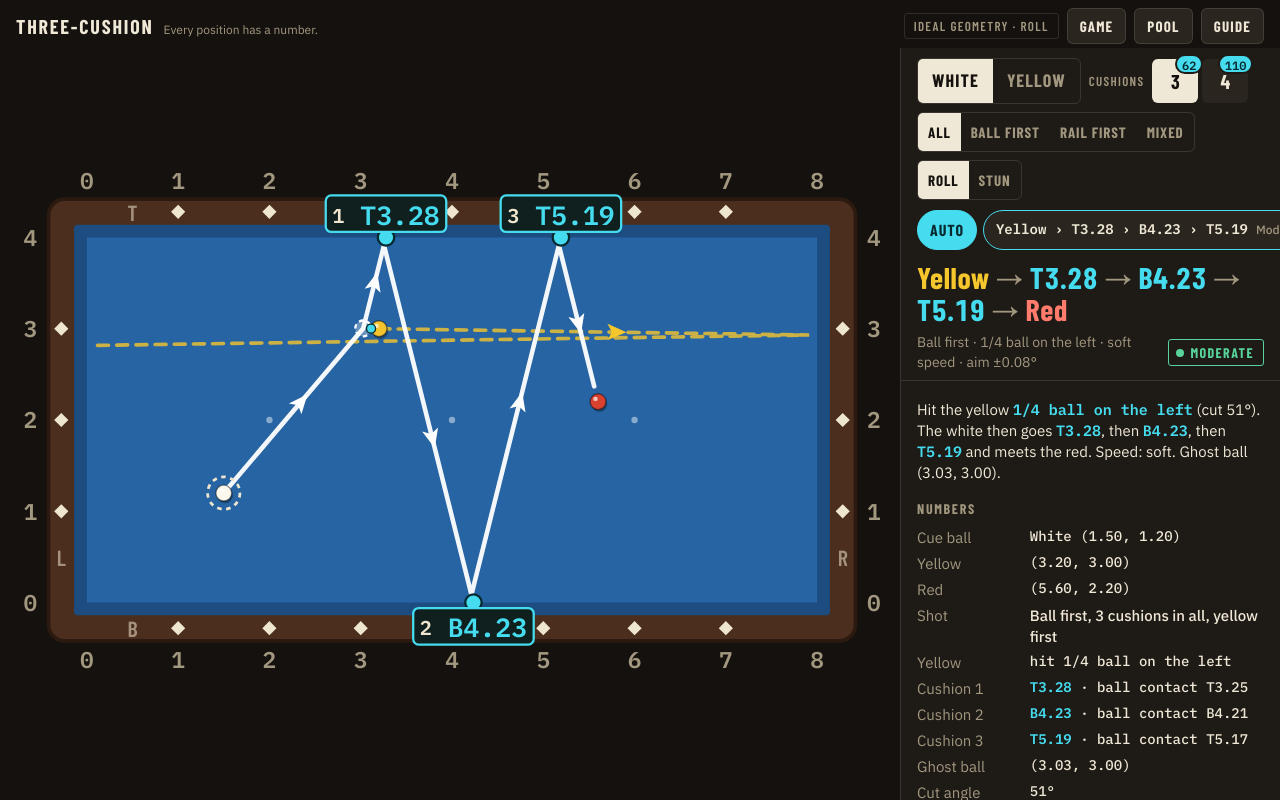
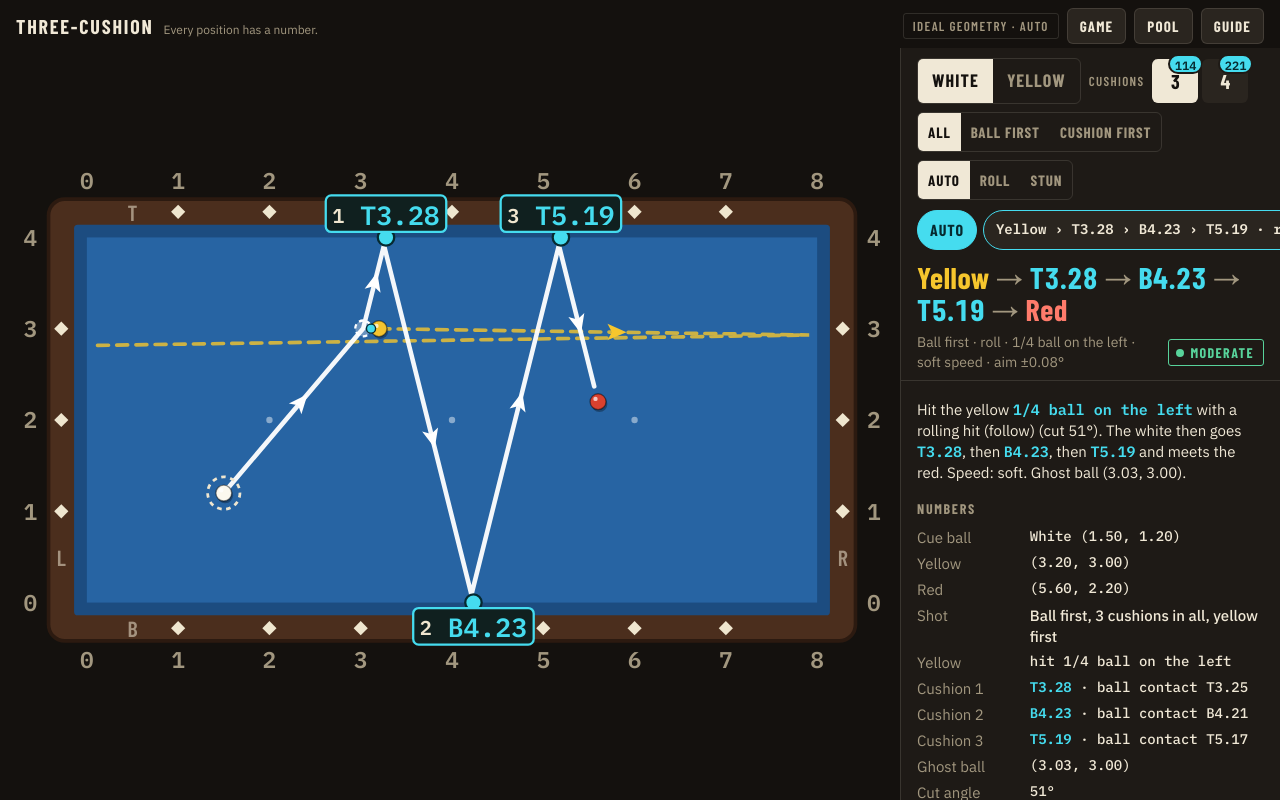
Before and after one commit to Awarently/cartesian-billiards, a website with bundled scripts: page carom.html in a window 1280 px wide. Built offline with nearby package versions, Linux system fonts and the light colour scheme.

Commit message:
Carom: line of sight first, Auto hit (roll or stun per route)
Gary's layout again (yellow 0.46,2.56; white 4.70,2.24; red 5.63,2.21):
the app still chose a cushion before the first ball. Two causes:
the Mixed filter was on, and the Roll setting applied to every route, so
the natural straight-at-the-white route (needs a stun hit) scored badly.

- Hit model "auto" (new default): solve with roll and stun, each route
  keeps its own hit; UI shows it per route.
- Cushions before the first ball cost 10 each when the cue ball has a
  clear line to either object ball; 2 each when both lines are blocked.
  Aim-sensitivity weight 4 -> 3.
- Filter simplified: All / Ball first / Cushion first. Route line starts
  with "Filter:" when a filter is on.
- Best route on 150 random layouts: straight at a ball in 149, the other
  has both lines blocked. Gary's layout: White -> B6.15 -> R2.66 -> T6.83
  -> Red (stun, 3/8 ball on the right).
- 17 carom + 41 pool tests pass. Service worker cb-v13.

Co-Authored-By: Claude Opus 5.5 <noreply@anthropic.com>
Claude-Session: https://claude.ai/code/session_01DSb3bUs4nNm3LqSB9vhLFt

```diff
--- a/carom-app.js
+++ b/carom-app.js
@@ -13,7 +13,7 @@
 
   function defaults() {
     return {
-      cue: 'white', cushions: 3, family: 'all', model: 'roll', route: null, routeN: 0,
+      cue: 'white', cushions: 3, family: 'all', model: 'auto', route: null, routeN: 0,
       balls: { white: { x: 1.5, y: 1.2 }, yellow: { x: 3.2, y: 3.0 }, red: { x: 5.6, y: 2.2 } },
       table: '10', pointMode: false, orient: 'auto',
       show: { grid: false, numbers: true, ghost: true, path: true, object: true },
@@ -44,8 +44,8 @@
     try {
       d.cue = s.cue === 'yellow' ? 'yellow' : 'white';
       d.cushions = s.cushions === 4 ? 4 : 3;
-      d.family = ['all', 'ball-first', 'rail-first', 'mixed'].indexOf(s.family) >= 0 ? s.family : 'all';
-      d.model = s.model === 'stun' ? 'stun' : 'roll';
+      d.family = ['all', 'ball-first', 'cushion-first'].indexOf(s.family) >= 0 ? s.family : 'all';
+      d.model = s.model === 'stun' || s.model === 'roll' ? s.model : 'auto';
       d.route = typeof s.route === 'string' ? s.route : null;
       d.routeN = Number.isInteger(s.routeN) && s.routeN >= 0 && s.routeN < 8 ? s.routeN : 0;
       d.table = CC.TABLES[s.table] ? s.table : '10';
@@ -88,7 +88,7 @@
 
   /* ---------- solving ---------- */
 
-  function routeKey(s) { return s.firstName + ':' + s.seq1.join('') + '|' + s.seq2.join(''); }
+  function routeKey(s) { return s.model + ':' + s.firstName + ':' + s.seq1.join('') + '|' + s.seq2.join(''); }
   function request() {
     var o = objIds();
     return {
@@ -224,12 +224,14 @@
   function f1(v) { return CB.fmt(v, 1); }
   function f2(v) { return CB.fmt(v, 2); }
   function pt(p) { return '(' + f2(p.x) + ', ' + f2(p.y) + ')'; }
-  var FAMILY = { 'ball-first': 'Ball first', 'rail-first': 'Rail first', 'mixed': 'Mixed' };
+  var FAMILY = { 'all': 'All', 'ball-first': 'Ball first', 'cushion-first': 'Cushion first', 'rail-first': 'Rail first', 'mixed': 'Mixed' };
   /* "Ball first", "1 cushion first", "Rail first" ... */
   function famText(s) {
     if (s.family !== 'mixed') return FAMILY[s.family];
     return s.seq1.length + (s.seq1.length === 1 ? ' cushion' : ' cushions') + ' first';
   }
+  var MODEL = { auto: 'roll or stun per route', roll: 'rolling hit', stun: 'stun hit' };
+  function hitName(s) { return s.model === 'roll' ? 'rolling hit (follow)' : 'stun hit (no follow)'; }
   function hitText(s) { return CC.thicknessText(s.thickness) + (s.thickness > 0.97 ? '' : ' on the ' + s.hitSide); }
 
   /* Events in order: cushions, first ball, cushions, second ball. */
@@ -249,6 +251,7 @@
     var sol = current, valid = sols.filter(function (s) { return s.valid; });
     $('cue-white').setAttribute('aria-pressed', state.cue === 'white');
     $('cue-yellow').setAttribute('aria-pressed', state.cue === 'yellow');
+    $('hit-auto').setAttribute('aria-pressed', state.model === 'auto');
     $('hit-roll').setAttribute('aria-pressed', state.model === 'roll');
     $('hit-stun').setAttribute('aria-pressed', state.model === 'stun');
     document.querySelectorAll('[data-family]').forEach(function (b) { b.setAttribute('aria-pressed', b.getAttribute('data-family') === state.family); });
@@ -262,7 +265,7 @@
     valid.slice(0, MAX_CHIPS).forEach(function (s, k) {
       var key = routeKey(s), ord = seen[key] = (seen[key] === undefined ? 0 : seen[key] + 1);
       rh.push('<button type="button" class="route-chip' + (k === 0 ? ' best' : '') + '" data-route="' + esc(key) + '" data-n="' + ord + '" aria-pressed="' + (!!state.route && current === s) + '">' +
-        esc(chipLabel(s)) + '<span class="lvl">' + s.difficulty + '</span></button>');
+        esc(chipLabel(s)) + (state.model === 'auto' ? ' \u00b7 ' + s.model : '') + '<span class="lvl">' + s.difficulty + '</span></button>');
     });
     if (valid.length > MAX_CHIPS) rh.push('<span class="routes-empty">+' + (valid.length - MAX_CHIPS) + ' harder</span>');
     if (!valid.length) rh.push('<span class="routes-empty">No ' + state.cushions + '-cushion route' + (state.family !== 'all' ? ' of this kind' : '') + '. Move a ball or change the settings.</span>');
@@ -276,7 +279,7 @@
       status.className = 'status ' + (sol.warnings.length ? 'warn' : 'ok');
       status.textContent = sol.warnings.length ? 'Caution' : sol.difficulty;
       sub.className = 'sub';
-      sub.textContent = famText(sol) + ' · ' + hitText(sol) + ' · ' + sol.speedCategory.toLowerCase() + ' speed · aim ±' + f2(sol.tolerance) + '°';
+      sub.textContent = (state.family !== 'all' ? 'Filter: ' + FAMILY[state.family] + ' · ' : '') + famText(sol) + ' · ' + (sol.model === 'roll' ? 'roll' : 'stun') + ' · ' + hitText(sol) + ' · ' + sol.speedCategory.toLowerCase() + ' speed · aim ±' + f2(sol.tolerance) + '°';
       if (sol.warnings.length) sub.textContent = sol.warnings[0];
       var other = state.cushions === 3 ? 4 : 3;
       if (bestScore[other] !== null && bestScore[other] + 2 < sol.difficultyScore) {
@@ -285,7 +288,7 @@
       var ev = events(sol), parts = [], cue = NAMES[state.cue].toLowerCase(), i;
       var firstRails = ev.slice(0, sol.seq1.length).map(function (e) { return '<b>' + e.c.label + '</b>'; });
       var lateRails = ev.slice(sol.seq1.length + 1, -1).map(function (e) { return '<b>' + e.c.label + '</b>'; });
-      var hit = 'Hit the ' + sol.firstName.toLowerCase() + ' <b>' + esc(hitText(sol)) + '</b> (cut ' + Math.round(sol.alpha) + '°).';
+      var hit = 'Hit the ' + sol.firstName.toLowerCase() + ' <b>' + esc(hitText(sol)) + '</b> with a ' + hitName(sol) + ' (cut ' + Math.round(sol.alpha) + '°).';
       if (sol.family === 'ball-first') {
         parts.push(hit, 'The ' + cue + ' then goes ' + lateRails.join(', then ') + ' and meets the ' + sol.secondName.toLowerCase() + '.');
       } else {
@@ -315,7 +318,7 @@
       });
       row('Ghost ball', pt(sol.ghost));
       row('Cut angle', Math.round(sol.alpha) + '°');
-      row('Cue ball turns', Math.round(sol.deflection) + '° off its line (' + (state.model === 'roll' ? 'natural roll' : 'stun') + ')');
+      row('Cue ball turns', Math.round(sol.deflection) + '° off its line (' + (sol.model === 'roll' ? 'rolling hit' : 'stun hit') + ')');
       row('Speed kept', Math.round(sol.exitSpeed * 100) + '% of the speed at the hit', 'plain');
       row('Aim tolerance', '±' + f2(sol.tolerance) + '° still reaches the ' + sol.secondName.toLowerCase() + ' (ideal line)', 'plain');
       row('Speed needed', sol.speedCategory + ', about ' + f1(sol.speedNeeded) + ' m/s off the tip (estimate; every cushion and the first-ball hit cost speed)', sol.speedNeeded > CC.SPEED.max ? 'warn' : 'plain');
@@ -324,7 +327,7 @@
       sol.warnings.forEach(function (w) { row('Caution', esc(w), 'warn'); });
     }
     row('Routes found', '3 cushions: ' + counts[3] + ' · 4 cushions: ' + counts[4], 'plain');
-    row('Model', 'Ideal geometry, ' + (state.model === 'roll' ? 'natural roll' : 'stun') + ' hit, ' + (state.pointMode ? 'point ball' : cfg.ballDiameterMm + ' mm ball on ' + cfg.name + ' table'), 'plain');
+    row('Model', 'Ideal geometry, ' + MODEL[state.model] + ', ' + (state.pointMode ? 'point ball' : cfg.ballDiameterMm + ' mm ball on ' + cfg.name + ' table'), 'plain');
     $('facts').innerHTML = f.join('');
 
     var ph = '';
@@ -344,7 +347,7 @@
     $('opt-object').checked = state.show.object; $('opt-ball').checked = !state.pointMode;
     $('opt-table').value = state.table;
     $('act-undo').disabled = !undoStack.length; $('act-redo').disabled = !redoStack.length;
-    $('model-badge').textContent = 'Ideal geometry · ' + (state.model === 'roll' ? 'roll' : 'stun');
+    $('model-badge').textContent = 'Ideal geometry · ' + state.model;
   }
 
   /* ---------- game mode ---------- */
@@ -465,6 +468,7 @@
   function set(k, v) { return function () { state[k] = v; state.route = null; state.routeN = 0; commit(); }; }
   $('cue-white').addEventListener('click', set('cue', 'white'));
   $('cue-yellow').addEventListener('click', set('cue', 'yellow'));
+  $('hit-auto').addEventListener('click', set('model', 'auto'));
   $('hit-roll').addEventListener('click', set('model', 'roll'));
   $('hit-stun').addEventListener('click', set('model', 'stun'));
   $('cush-3').addEventListener('click', set('cushions', 3));
--- a/carom.html
+++ b/carom.html
@@ -67,11 +67,11 @@
         <div class="seg seg-small" role="group" aria-label="Shot family">
           <button type="button" data-family="all" aria-pressed="true">All</button>
           <button type="button" data-family="ball-first" aria-pressed="false">Ball first</button>
-          <button type="button" data-family="rail-first" aria-pressed="false">Rail first</button>
-          <button type="button" data-family="mixed" aria-pressed="false">Mixed</button>
+          <button type="button" data-family="cushion-first" aria-pressed="false">Cushion first</button>
         </div>
         <div class="seg seg-small" role="group" aria-label="Hit">
-          <button type="button" id="hit-roll" aria-pressed="true">Roll</button>
+          <button type="button" id="hit-auto" aria-pressed="true">Auto</button>
+          <button type="button" id="hit-roll" aria-pressed="false">Roll</button>
           <button type="button" id="hit-stun" aria-pressed="false">Stun</button>
         </div>
       </div>
@@ -123,7 +123,7 @@
 
       <p class="note">
         Ideal geometry. Cushions reflect at equal angles. After the first ball the cue ball follows the hit model:
-        Roll uses the natural-roll rule (about 34 degrees off the aim line at a half-ball hit, the "30-degree rule");
+        Auto tries both hits for every route and shows which one each route uses. Roll uses the natural-roll rule (about 34 degrees off the aim line at a half-ball hit, the "30-degree rule");
         Stun uses the tangent line (90 degrees to the line of centres). No side spin, throw, cushion compression or speed.
         Real tables play shorter or longer. Use the numbers as a starting reference.
       </p>
--- a/carom.js
+++ b/carom.js
@@ -18,6 +18,7 @@
  *
  * Cushions use the mirror method (equal angles). The cue ball's new
  * direction after it hits ball A needs a hit model:
+ *   auto   try both for every route (each route keeps its own hit)
  *   stun   no spin at impact. The cue ball leaves along the tangent line,
  *          90 degrees from the line of centres.
  *   roll   natural roll at impact. Final direction from the 2/5 rule
@@ -297,6 +298,8 @@
     sol.hitSide = cross(dIn, mul(n, -1)) > 0 ? 'left' : 'right';
     sol.thickness = 1 - Math.sin(df.alpha);
     sol.travel = CB.pathLength(sol.cuePath);
+    /* can the cue ball go straight at either object ball? */
+    sol.lineOfSight = !CB.firstBlocker(cue, A, [B], r, []) || !CB.firstBlocker(cue, B, [A], r, []);
     sol.toFirst = CB.pathLength(pts1);
 
     /* object ball A leaves along the line of centres, at cos(cut) of the impact speed */
@@ -422,13 +425,19 @@
    *   cut cost, aim sensitivity x 4, speed above 3 m/s x 1.5
    *   +5 per kiss warning, +1.5 per other warning
    */
-  function preBall(k) { return k <= 1 ? 1.5 * k : 1.5 + 4 * (k - 1); }
+  /*
+   * Cushions before the first ball. When the cue ball can go straight at
+   * either object ball, a player goes line of sight, so each cushion
+   * first costs 10. When both direct lines are blocked, going off a
+   * cushion is normal: 2 per cushion.
+   */
+  function preBall(s) { return (s.lineOfSight ? 10 : 2) * s.seq1.length; }
   function score(s) {
     var cut = s.alpha, cutCost = cut <= 50 ? 0 : (cut - 50) / 8;
     if (s.model === 'stun' && cut < 25) cutCost += (25 - cut) / 6;
     var kiss = s.kiss ? 1 : 0;
-    return s.travel + (s.railSequence.length - 3) + preBall(s.seq1.length) + cutCost +
-      4 * Math.min(s.sensitivity, 3) + 1.5 * Math.max(0, s.speedNeeded - 3) +
+    return s.travel + (s.railSequence.length - 3) + preBall(s) + cutCost +
+      3 * Math.min(s.sensitivity, 3) + 1.5 * Math.max(0, s.speedNeeded - 3) +
       5 * kiss + 1.5 * (s.warnings.length - kiss);
   }
   function difficulty(v) { return v < 15 ? 'Easy' : v < 20 ? 'Moderate' : v < 26 ? 'Difficult' : 'Advanced'; }
@@ -441,19 +450,25 @@
   function solveCarom(req, cushions, opts) {
     opts = opts || {};
     var n = cushions || 3, out = [];
-    for (var a = 0; a < 2; a++) {
-      for (var j = 0; j <= n; j++) {
-        var fam = j === 0 ? 'ball-first' : j === n ? 'rail-first' : 'mixed';
-        if (opts.family && opts.family !== 'all' && opts.family !== fam) continue;
-        var s1 = CB.enumerateSequences(j), s2 = CB.enumerateSequences(n - j);
-        for (var x = 0; x < s1.length; x++) for (var y = 0; y < s2.length; y++) solveSplit(req, a, s1[x], s2[y], out);
+    /* model 'auto': try a rolling and a stun hit for every route; each route keeps its own model */
+    var models = req.model === 'auto' ? ['roll', 'stun'] : [req.model];
+    models.forEach(function (m) {
+      var rq = {}; Object.keys(req).forEach(function (k) { rq[k] = req[k]; }); rq.model = m;
+      for (var a = 0; a < 2; a++) {
+        for (var j = 0; j <= n; j++) {
+          var fam = j === 0 ? 'ball-first' : j === n ? 'rail-first' : 'mixed';
+          var f = opts.family;
+          if (f && f !== 'all' && f !== fam && !(f === 'cushion-first' && j > 0)) continue;
+          var s1 = CB.enumerateSequences(j), s2 = CB.enumerateSequences(n - j);
+          for (var x = 0; x < s1.length; x++) for (var y = 0; y < s2.length; y++) solveSplit(rq, a, s1[x], s2[y], out);
+        }
       }
-    }
+    });
     /* drop near-duplicates (same route, same aim) */
     var uniq = [];
     out.forEach(function (s) {
       var dup = uniq.some(function (u) {
-        return u.firstBall === s.firstBall && u.railSequence.join('') === s.railSequence.join('') &&
+        return u.model === s.model && u.firstBall === s.firstBall && u.railSequence.join('') === s.railSequence.join('') &&
           u.seq1.length === s.seq1.length && dot(u.aimDir, s.aimDir) > Math.cos(0.05 * DEG);
       });
       if (!dup) uniq.push(s);
--- a/sw.js
+++ b/sw.js
@@ -3,7 +3,7 @@
  * Change VERSION whenever any cached file changes, so phones pick up the update.
  * Strategy: serve from cache, update the cache in the background (stale-while-revalidate).
  */
-var VERSION = 'cb-v12';
+var VERSION = 'cb-v13';
 var FILES = [
   './',
   'index.html',
```
Also changed, not shown: guide.html (+3 -3 lines), tests/carom.test.js (+25 -0 lines).
